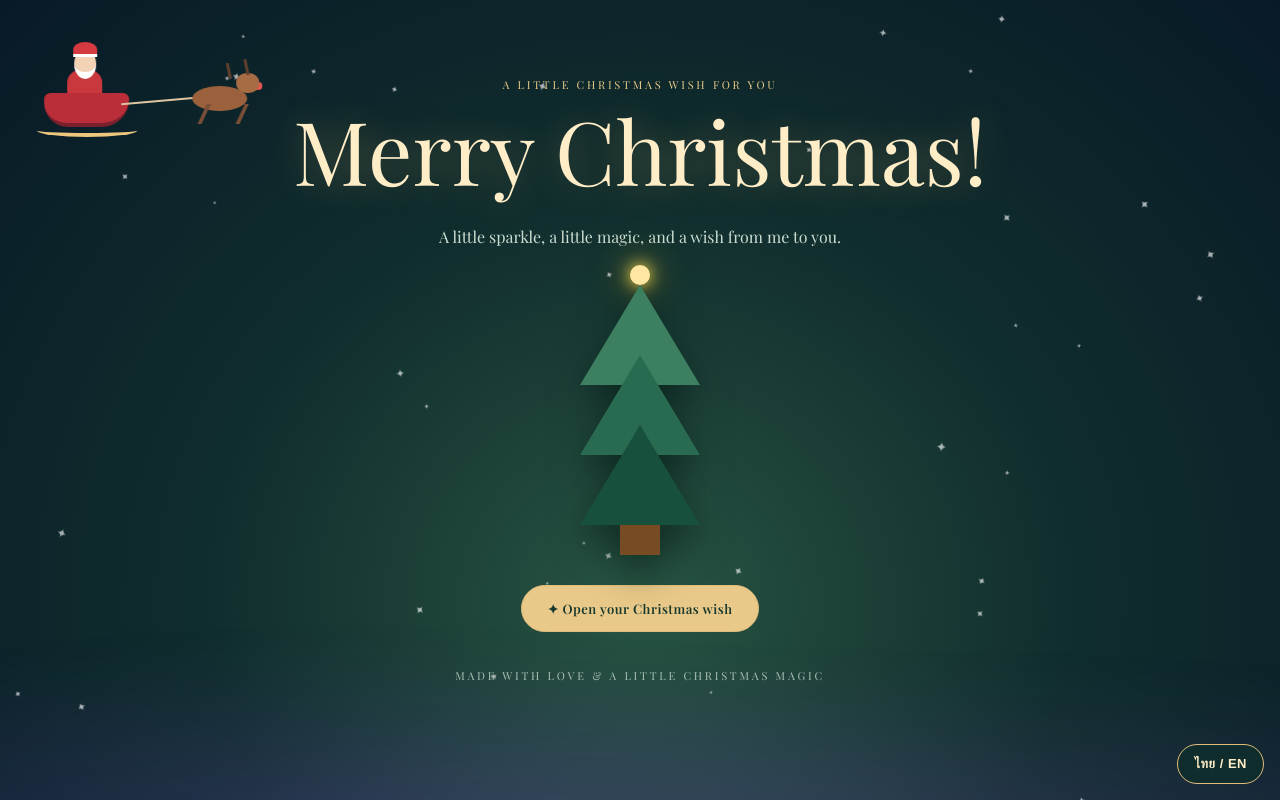
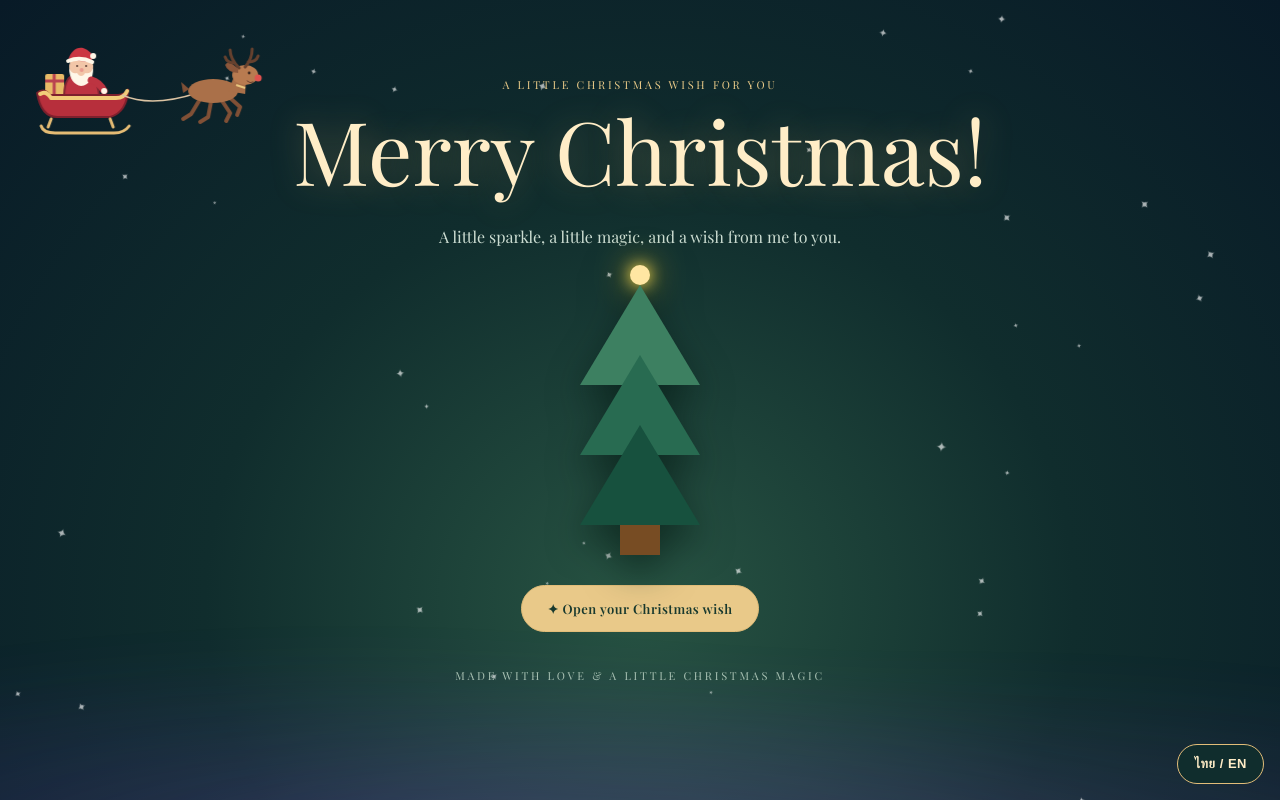
Before and after one commit to namchokGithub/merrey-christmas-1bitcoin, a plain HTML site: page merrey_christmas-1bitcoin.html in a window 1280 px wide. Drawn offline with nearby package versions, Linux system fonts and the light colour scheme; a web font is replaced by a local one.

Commit message:
style: refine Santa and reindeer illustration

```diff
--- a/merrey_christmas-1bitcoin.html
+++ b/merrey_christmas-1bitcoin.html
@@ -482,10 +482,29 @@
     </style>
     <div class="aurora" aria-hidden="true"></div>
     <div class="sleigh-flight" aria-hidden="true">
-      <div class="santa"></div>
-      <div class="sleigh"></div>
-      <div class="reins"></div>
-      <div class="reindeer"><div class="legs"></div></div>
+      <svg viewBox="0 0 250 100" width="250" height="100" xmlns="http://www.w3.org/2000/svg">
+        <!-- Gifts and Santa -->
+        <rect x="16" y="34" width="19" height="21" rx="2" fill="#e8bb67"/>
+        <path d="M25 34v21M16 41h19" stroke="#b94350" stroke-width="3"/>
+        <path d="M35 56c0-15 5-23 17-23 12 0 17 11 18 23" fill="#bd3441" stroke="#842532" stroke-width="2"/>
+        <circle cx="52" cy="27" r="12" fill="#f2c6a8"/>
+        <path d="M40 28c0 11 5 17 12 18 8-1 12-7 12-18-2 5-5 6-8 5-2 4-6 4-8 0-3 1-6 0-8-5Z" fill="#fff7e8"/>
+        <circle cx="48" cy="26" r="1" fill="#533831"/><circle cx="57" cy="26" r="1" fill="#533831"/><circle cx="52.5" cy="30" r="2" fill="#e99a8e"/>
+        <path d="M39 20c4-14 16-17 25-4l-2 6Z" fill="#cb3642"/><path d="M39 21q12-5 24 1" fill="none" stroke="#fff7e8" stroke-width="4" stroke-linecap="round"/><circle cx="64" cy="16" r="3" fill="#fff7e8"/>
+        <path d="M62 40q8 2 13 11" fill="none" stroke="#bd3441" stroke-width="7" stroke-linecap="round"/><circle cx="75" cy="51" r="3" fill="#fff7e8"/>
+        <!-- Sleigh -->
+        <path d="M8 53q6-6 13 2h68q7 0 10-6-1 23-18 28H28Q12 77 8 53Z" fill="#b72f3c" stroke="#7e202d" stroke-width="2"/>
+        <path d="M11 54q6-4 11 4h65q8 0 11-7" fill="none" stroke="#f2cc7a" stroke-width="4" stroke-linecap="round"/>
+        <path d="M22 79l-3 8m62-8 3 8M12 86q2 7 14 7h59q10 0 15-7" fill="none" stroke="#e4bb74" stroke-width="3" stroke-linecap="round"/>
+        <!-- Reindeer -->
+        <path d="M93 55q29 13 75-2" fill="none" stroke="#dbc3a3" stroke-width="1.5"/>
+        <path d="M171 59l-9 15-8 5m39-18 8 12-4 8m-15-20-3 16-8 5m30-24 10 9-3 8" fill="none" stroke="#805036" stroke-width="4" stroke-linecap="round" stroke-linejoin="round"/>
+        <ellipse cx="184" cy="51" rx="25" ry="12" fill="#aa7049"/><path d="M160 49l-8-7 2 11" fill="#805036"/>
+        <path d="M199 51l7-17 11 3-1 17" fill="#aa7049"/><ellipse cx="216" cy="35" rx="13" ry="10" fill="#b87b50"/>
+        <path d="M209 29q-10-10-13-4 2 7 13 8" fill="#8c573b"/><path d="M210 28q-9-9-9-18m4 13q-7 0-9-6m20 10q7-8 7-18m-4 13q8 0 10-6" fill="none" stroke="#66412e" stroke-width="3" stroke-linecap="round"/>
+        <circle cx="220" cy="33" r="1.4" fill="#3d2921"/><circle cx="229" cy="38" r="3.5" fill="#df514e"/><path d="M218 41q3 3 6 1" fill="none" stroke="#68402f" stroke-linecap="round"/>
+        <path d="M207 45l9 3" stroke="#e9c77f" stroke-width="2"/>
+      </svg>
     </div>
     <script>
       const container = document.querySelector(".container");
```
